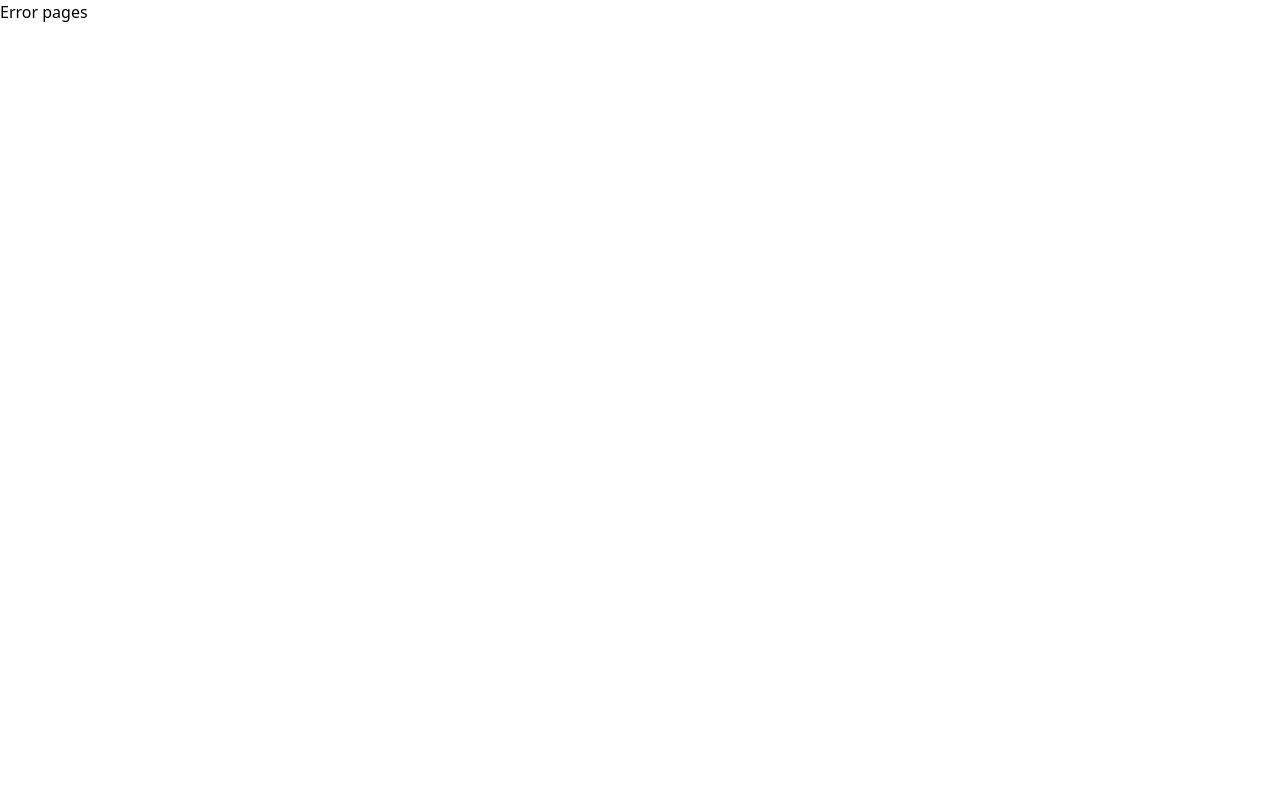
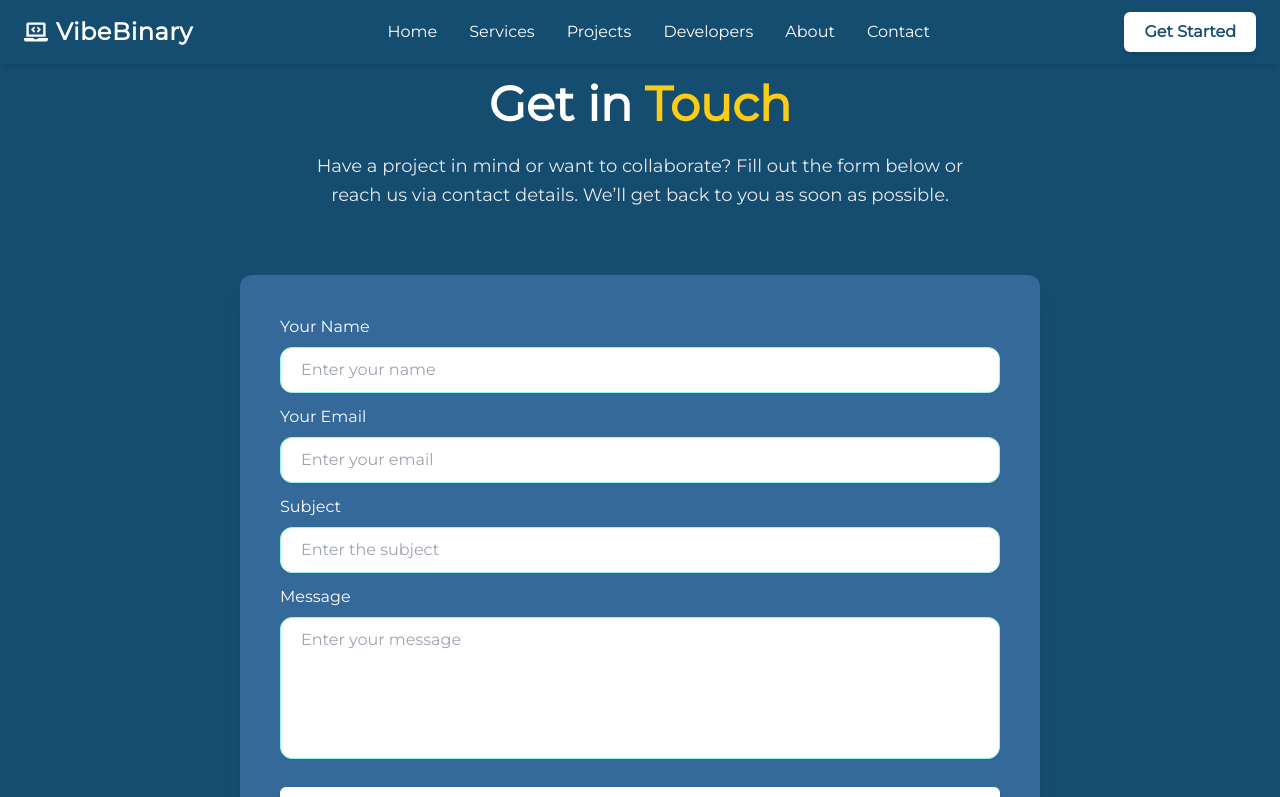
Before and after one commit to Asad9340/VibeBinary, a React (Vite) app: page /contact in a window 1280 px wide. Before the commit this address had no page. Shown: the top 797 px of the page. Built offline with nearby package versions, Linux system fonts and the light colour scheme.

Commit message:
added contact page for portfolio

```diff
--- /dev/null
+++ b/src/Pages/MainPages/Contact/Contact.jsx
@@ -0,0 +1,115 @@
+import { useState } from 'react';
+
+export default function Contact() {
+  const [formData, setFormData] = useState({
+    name: '',
+    email: '',
+    subject: '',
+    message: '',
+  });
+
+  const handleChange = e => {
+    setFormData({ ...formData, [e.target.name]: e.target.value });
+  };
+
+  const handleSubmit = e => {
+    e.preventDefault();
+    alert('Thank you! Your message has been sent.');
+    setFormData({ name: '', email: '', subject: '', message: '' });
+  };
+
+  return (
+    <section className="py-20 bg-[#154D71] font-fontPrimary">
+      <div className="max-w-4xl mx-auto px-6 lg:px-12">
+        {/* Intro Section */}
+        <div className="text-center mb-16">
+          <h1 className="text-5xl font-extrabold text-white mb-6">
+            Get in <span className="text-yellow-400">Touch</span>
+          </h1>
+          <p className="text-gray-200 text-lg max-w-2xl mx-auto leading-relaxed">
+            Have a project in mind or want to collaborate? Fill out the form
+            below or reach us via contact details. We’ll get back to you as soon
+            as possible.
+          </p>
+        </div>
+
+        {/* Contact Form */}
+        <form
+          onSubmit={handleSubmit}
+          className="bg-[#34699A] rounded-xl shadow-xl p-10 flex flex-col gap-3"
+        >
+          <div className="flex flex-col">
+            <label htmlFor="name" className="mb-2 text-white font-medium">
+              Your Name
+            </label>
+            <input
+              type="text"
+              name="name"
+              id="name"
+              placeholder="Enter your name"
+              value={formData.name}
+              onChange={handleChange}
+              required
+              className="px-5 py-2.5 rounded-xl border border-teal-200 focus:outline-none focus:ring-2 focus:ring-yellow-400 focus:border-yellow-400 transition shadow-sm"
+            />
+          </div>
+
+          <div className="flex flex-col">
+            <label htmlFor="email" className="mb-2 text-white font-medium">
+              Your Email
+            </label>
+            <input
+              type="email"
+              name="email"
+              id="email"
+              placeholder="Enter your email"
+              value={formData.email}
+              onChange={handleChange}
+              required
+              className="px-5 py-2.5 rounded-xl border border-teal-200 focus:outline-none focus:ring-2 focus:ring-yellow-400 focus:border-yellow-400 transition shadow-sm"
+            />
+          </div>
+
+          <div className="flex flex-col">
+            <label htmlFor="subject" className="mb-2 text-white font-medium">
+              Subject
+            </label>
+            <input
+              type="text"
+              name="subject"
+              id="subject"
+              placeholder="Enter the subject"
+              value={formData.subject}
+              onChange={handleChange}
+              required
+              className="px-5 py-2.5 rounded-xl border border-teal-200 focus:outline-none focus:ring-2 focus:ring-yellow-400 focus:border-yellow-400 transition shadow-sm"
+            />
+          </div>
+
+          <div className="flex flex-col">
+            <label htmlFor="message" className="mb-2 text-white font-medium">
+              Message
+            </label>
+            <textarea
+              name="message"
+              id="message"
+              rows="5"
+              placeholder="Enter your message"
+              value={formData.message}
+              onChange={handleChange}
+              required
+              className="px-5 py-2.5 rounded-xl border border-teal-200 focus:outline-none focus:ring-2 focus:ring-yellow-400 focus:border-yellow-400 transition shadow-sm resize-none"
+            />
+          </div>
+
+          <button
+            type="submit"
+            className="bg-white text-[#154D71] px-5 py-2 rounded-md font-semibold shadow-md hover:bg-gray-100 hover:shadow-lg transition mt-4"
+          >
+            Send Message
+          </button>
+        </form>
+      </div>
+    </section>
+  );
+}
--- a/src/Pages/SharedPages/Navbar/Navbar.jsx
+++ b/src/Pages/SharedPages/Navbar/Navbar.jsx
@@ -72,9 +72,12 @@ export default function Navbar() {
           >
             About
           </Link>
-          <li className="hover:text-gray-200 transition cursor-pointer">
+          <Link
+            to="/contact"
+            className="hover:text-gray-200 transition cursor-pointer"
+          >
             Contact
-          </li>
+          </Link>
         </ul>
 
         {/* Call to Action */}
@@ -136,9 +139,12 @@ export default function Navbar() {
             >
               About
             </Link>
-            <li className="hover:text-gray-200 transition cursor-pointer">
+            <Link
+              to="/contact"
+              className="hover:text-gray-200 transition cursor-pointer"
+            >
               Contact
-            </li>
+            </Link>
 
             <button className="bg-white text-[#154D71] px-5 py-2 rounded-md font-semibold shadow-md hover:bg-gray-100 hover:shadow-lg transition">
               Get Started
```
Also changed, not shown: src/Router/router.jsx (+18 -13 lines).
